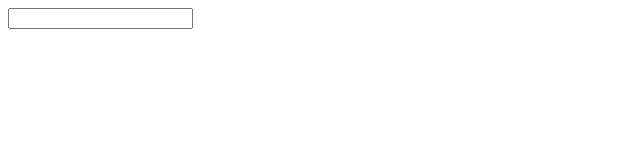
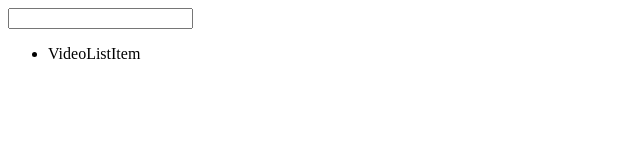
Before and after one commit to jaytees/vue-udemy, a Vue app: page / in a window 1280 px wide. Shown: the top 160 px of the page, without its empty margins (0-640 px from the left). Built offline with nearby package versions, Linux system fonts and the light colour scheme.

Commit message:
creating lists

```diff
--- a/src/App.vue
+++ b/src/App.vue
@@ -1,17 +1,25 @@
 <template lang="html">
   <div>
     <SearchBar @searchTermChange="onTermChange"></SearchBar>
+    <VideoList :videoResults="videos"></VideoList>
   </div>
 </template>
 
 <script>
 import axios from 'axios';
 import SearchBar from './components/SearchBar';
+import VideoList from './components/VideoList';
 
 export default {
   name: 'App',
   components: {
     SearchBar,
+    VideoList,
+  },
+  data() {
+    return {
+      videos: [],
+    };
   },
   methods: {
     onTermChange(searchTerm) {
@@ -24,7 +32,9 @@ export default {
             q: searchTerm,
           },
         })
-        .then(res => console.log(res));
+        .then(({ data: { items } }) => {
+          this.videos = items;
+        });
     },
   },
 };
--- /dev/null
+++ b/src/components/VideoList.vue
@@ -0,0 +1,21 @@
+<template lang="html">
+  <ul>
+    <VideoListItem></VideoListItem>
+  </ul>
+</template>
+
+<script>
+import VideoListItem from './VideoListItem';
+
+export default {
+  name: 'VideoList',
+  components: {
+    VideoListItem,
+  },
+  props: {
+    videoResults: Array,
+  },
+};
+</script>
+
+<style lang="css" scoped></style>
--- /dev/null
+++ b/src/components/VideoListItem.vue
@@ -0,0 +1,13 @@
+<template lang="html">
+  <li>
+    VideoListItem
+  </li>
+</template>
+
+<script>
+export default {
+  name: 'videoListItem',
+};
+</script>
+
+<style lang="css" scoped></style>
```
